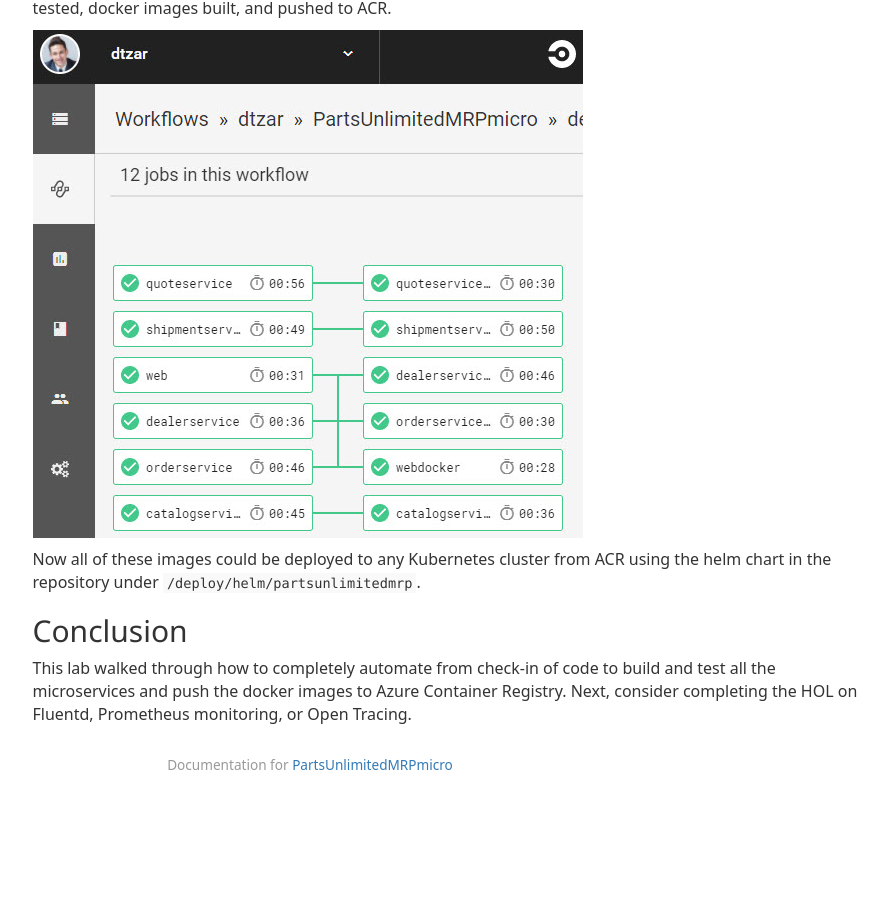
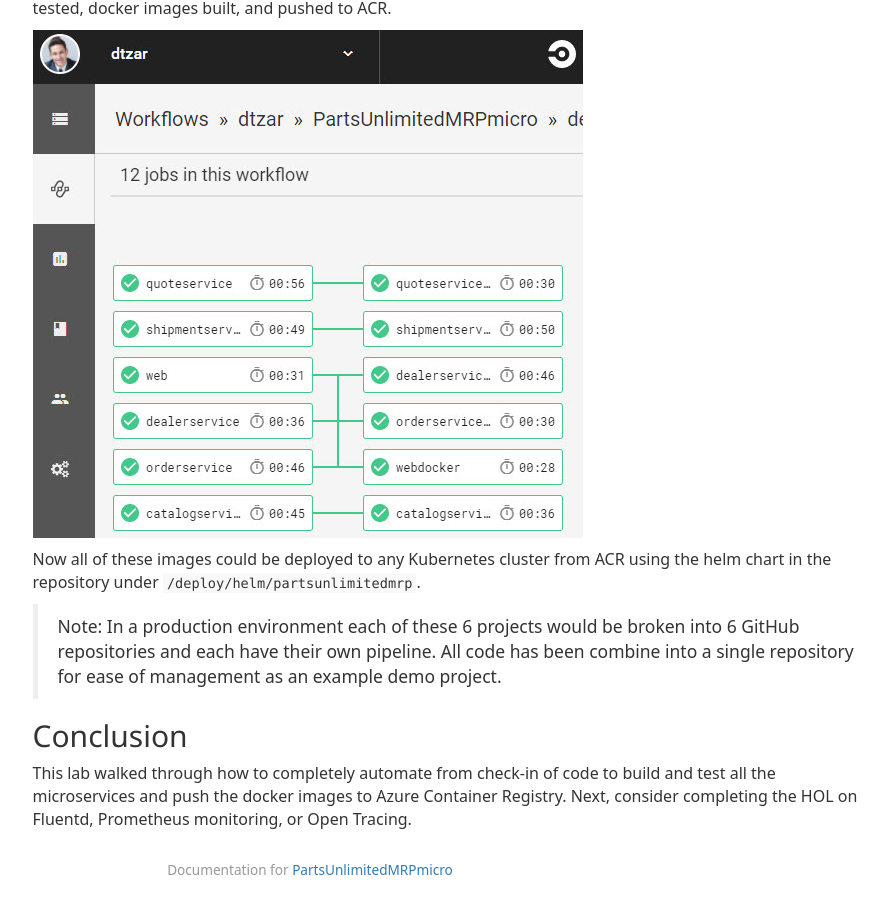
Before and after one commit to microsoft/PartsUnlimitedMRPmicro, a Jekyll site: the page built from _posts/2017-11-13-circleci.md, in a window 1280 px wide and 900 px high, scrolled down 2129 px. Shown: the whole window, without its empty margins (330-1218 px from the left). Built offline with Jekyll 4.4.1, drawn with Linux system fonts in a browser that asks for light colours; some web fonts are replaced; before the commit the page ends 2924 px from its top, so only the background shows below that.

Commit message:
add production note

```diff
--- a/_posts/2017-11-13-circleci.md
+++ b/_posts/2017-11-13-circleci.md
@@ -64,6 +64,8 @@ Now go to the workflow section and see all of the successful completed jobs.  Th
 
 Now all of these images could be deployed to any Kubernetes cluster from ACR using the helm chart in the repository under `/deploy/helm/partsunlimitedmrp`.
 
+> Note: In a production environment each of these 6 projects would be broken into 6 GitHub repositories and each have their own pipeline.  All code has been combine into a single repository for ease of management as an example demo project.
+
 ## Conclusion
 
 This lab walked through how to completely automate from check-in of code to build and test all the microservices and push the docker images to Azure Container Registry. Next, consider completing the HOL on Fluentd, Prometheus monitoring, or Open Tracing.
```
